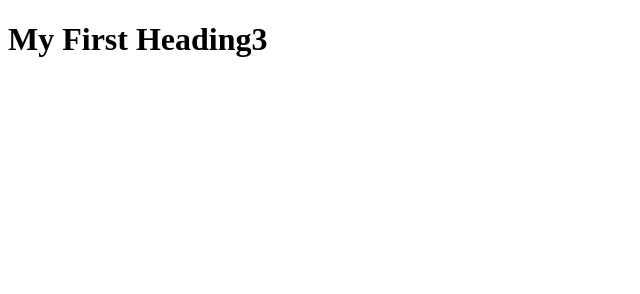
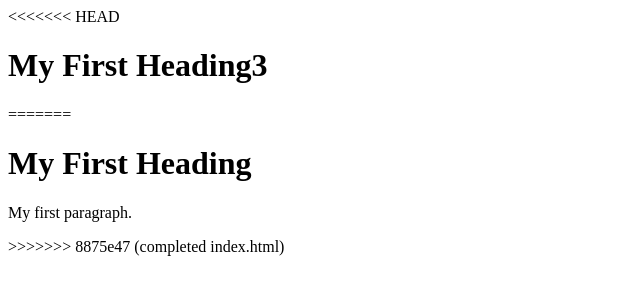
Before and after one commit to yessetassan/learning-git, a plain HTML site: page index.html in a window 1280 px wide. Shown: the whole page, without its empty margins (0-640 px from the left). Drawn offline with Linux system fonts and the light colour scheme.

Commit message:
completed index.html

```diff
--- a/index.html
+++ b/index.html
@@ -4,6 +4,15 @@
 <title>Page Title</title>
 </head>
 <body>
+<<<<<<< HEAD
   <h1>My First Heading3</h1>
 </body>
 </html>
+=======
+
+<h1>My First Heading</h1>
+<p>My first paragraph.</p>
+
+</body>
+</html>
+>>>>>>> 8875e47 (completed index.html)
```
Also changed, not shown: 2 other files.
